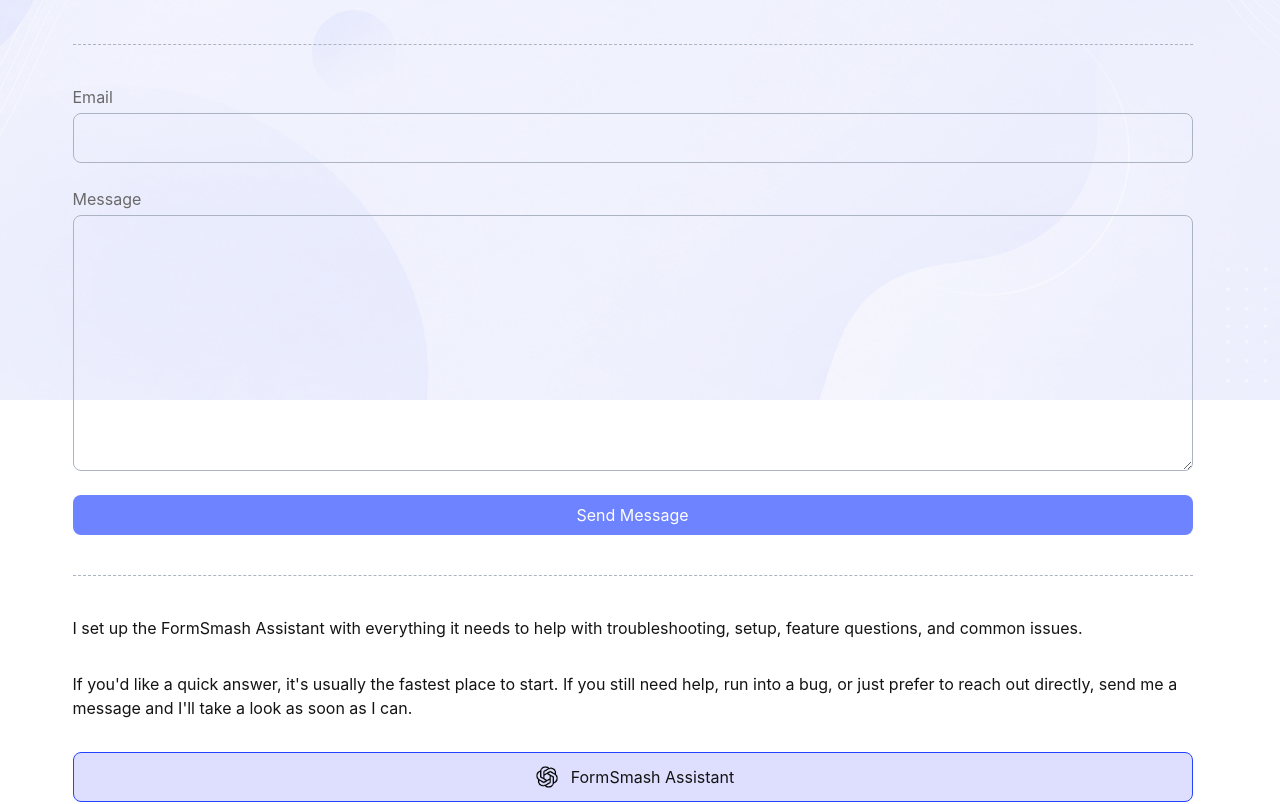
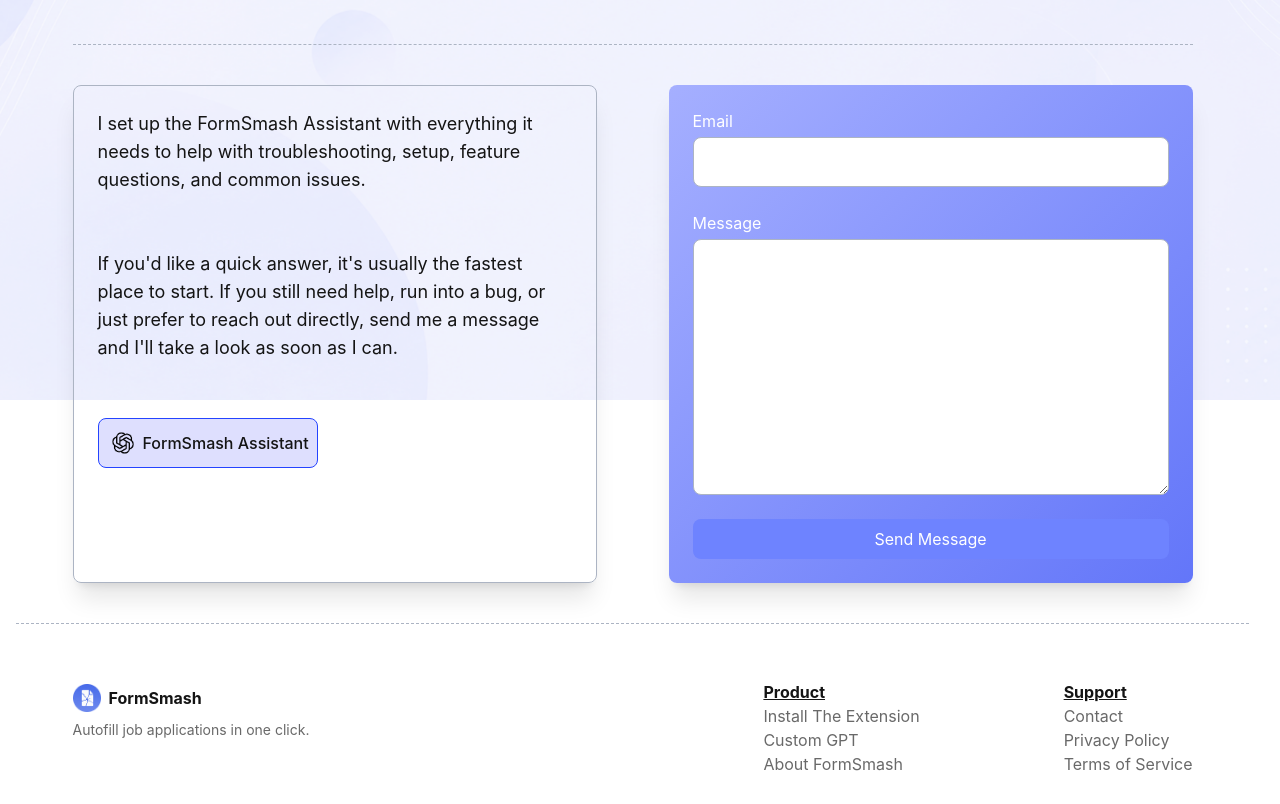
Before and after one commit to dmm22/formsmash-website, a React (Vite) app: page /contact in a window 1280 px wide. Shown: the part 400-1204 px from the top of the page. Built offline with nearby package versions, Linux system fonts and the light colour scheme.

Commit message:
Restyle contact page

```diff
--- a/src/pages/about/components/AboutSection.tsx
+++ b/src/pages/about/components/AboutSection.tsx
@@ -5,7 +5,7 @@
 
 export default function AboutSection({ title, content }: AboutSectionProps) {
   return (
-    <div className="flex flex-col gap-4">
+    <div className="flex flex-col gap-2">
       <h4 className="text-lg font-medium text-accent">{title}</h4>
       <p>{content}</p>
     </div>
--- a/src/pages/contact/ContactPage.tsx
+++ b/src/pages/contact/ContactPage.tsx
@@ -37,9 +37,36 @@
 
   return (
     <SecondaryPageShell src={send} alt="Send" title="Contact FormSmash">
-      <form className="flex flex-1 flex-col gap-6" onSubmit={handleSubmit}>
+      <div className="lg:grid lg:grid-cols-2 lg:gap-18">
+        <div className="flex flex-col gap-8 lg:gap-14 lg:rounded-lg lg:border lg:border-border-primary lg:p-6 lg:shadow-xl">
+          <p className="lg:text-lg">
+            I set up the FormSmash Assistant with everything it needs to help
+            with troubleshooting, setup, feature questions, and common issues.
+          </p>
+          <p className="lg:text-lg">
+            If you'd like a quick answer, it's usually the fastest place to
+            start. If you still need help, run into a bug, or just prefer to
+            reach out directly, send me a message and I'll take a look as soon
+            as I can.
+          </p>
+          <button
+            onClick={handleCustomGptButtonClicked}
+            className="flex items-center justify-center gap-1 rounded-lg border border-border-accent bg-bg-accent-light p-2 font-medium lg:w-max"
+          >
+            <img src={openaiLogo} alt="OpenAI" className="max-w-8" />
+            <span>FormSmash Assistant</span>
+          </button>
+        </div>
+        <hr className="my-8 border-dashed border-border-primary lg:hidden" />
+        <form
+          className="flex flex-1 flex-col gap-6 lg:rounded-lg lg:bg-accent-gradient lg:p-6 lg:shadow-xl"
+          onSubmit={handleSubmit}
+        >
           <div className="flex flex-col gap-1">
-          <label htmlFor="email" className="text-text-secondary">
+            <label
+              htmlFor="email"
+              className="text-text-secondary lg:text-white"
+            >
               Email
             </label>
             <input
@@ -50,11 +77,14 @@
               disabled={isSubmitting}
               value={email}
               onChange={(event) => setEmail(event.target.value)}
-            className="rounded-lg border border-border-primary p-3"
+              className="rounded-lg border border-border-primary p-3 outline-none lg:bg-white"
             />
           </div>
           <div className="flex flex-1 flex-col gap-1">
-          <label htmlFor="message" className="text-text-secondary">
+            <label
+              htmlFor="message"
+              className="text-text-secondary lg:text-white"
+            >
               Message
             </label>
             <textarea
@@ -64,7 +94,7 @@
               disabled={isSubmitting}
               value={message}
               onChange={(event) => setMessage(event.target.value)}
-            className="h-64 rounded-lg border border-border-primary p-3"
+              className="h-64 rounded-lg border border-border-primary p-3 outline-none lg:bg-white"
             />
           </div>
           {renderStatusMessage()}
@@ -75,25 +105,7 @@
             Send Message
           </button>
         </form>
-      <hr className="my-4 border-dashed border-border-primary" />
-      <section className="flex flex-col gap-8">
-        <p>
-          I set up the FormSmash Assistant with everything it needs to help with
-          troubleshooting, setup, feature questions, and common issues.
-        </p>
-        <p>
-          If you'd like a quick answer, it's usually the fastest place to start.
-          If you still need help, run into a bug, or just prefer to reach out
-          directly, send me a message and I'll take a look as soon as I can.
-        </p>
-        <button
-          onClick={handleCustomGptButtonClicked}
-          className="flex items-center justify-center gap-2 rounded-lg border border-border-accent bg-bg-accent-light p-2"
-        >
-          <img src={openaiLogo} alt="OpenAI" className="max-w-8" />
-          <span>FormSmash Assistant</span>
-        </button>
-      </section>
+      </div>
     </SecondaryPageShell>
   );
 }
```
Lines whose indentation alone changed are shown as unchanged.
